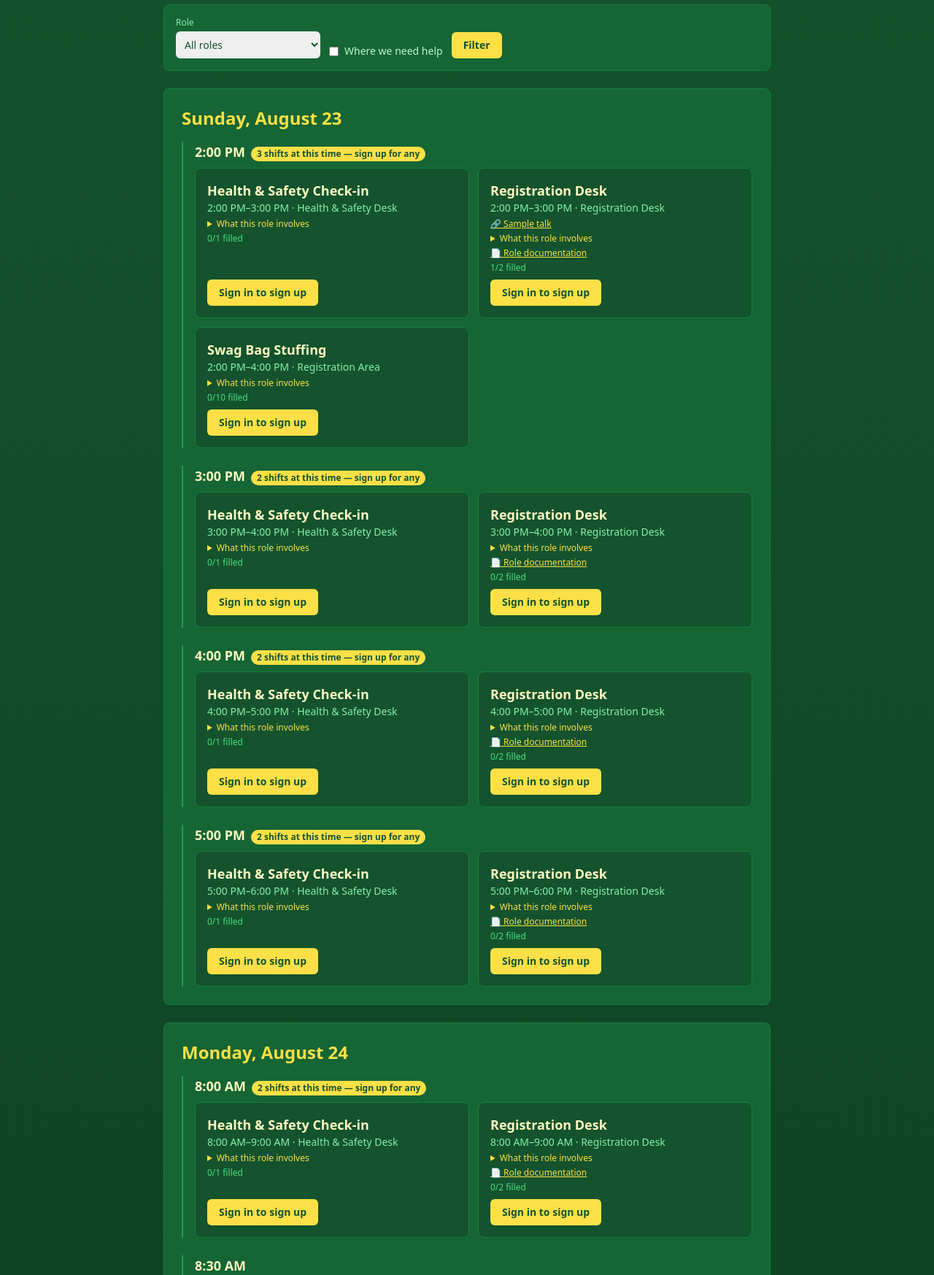
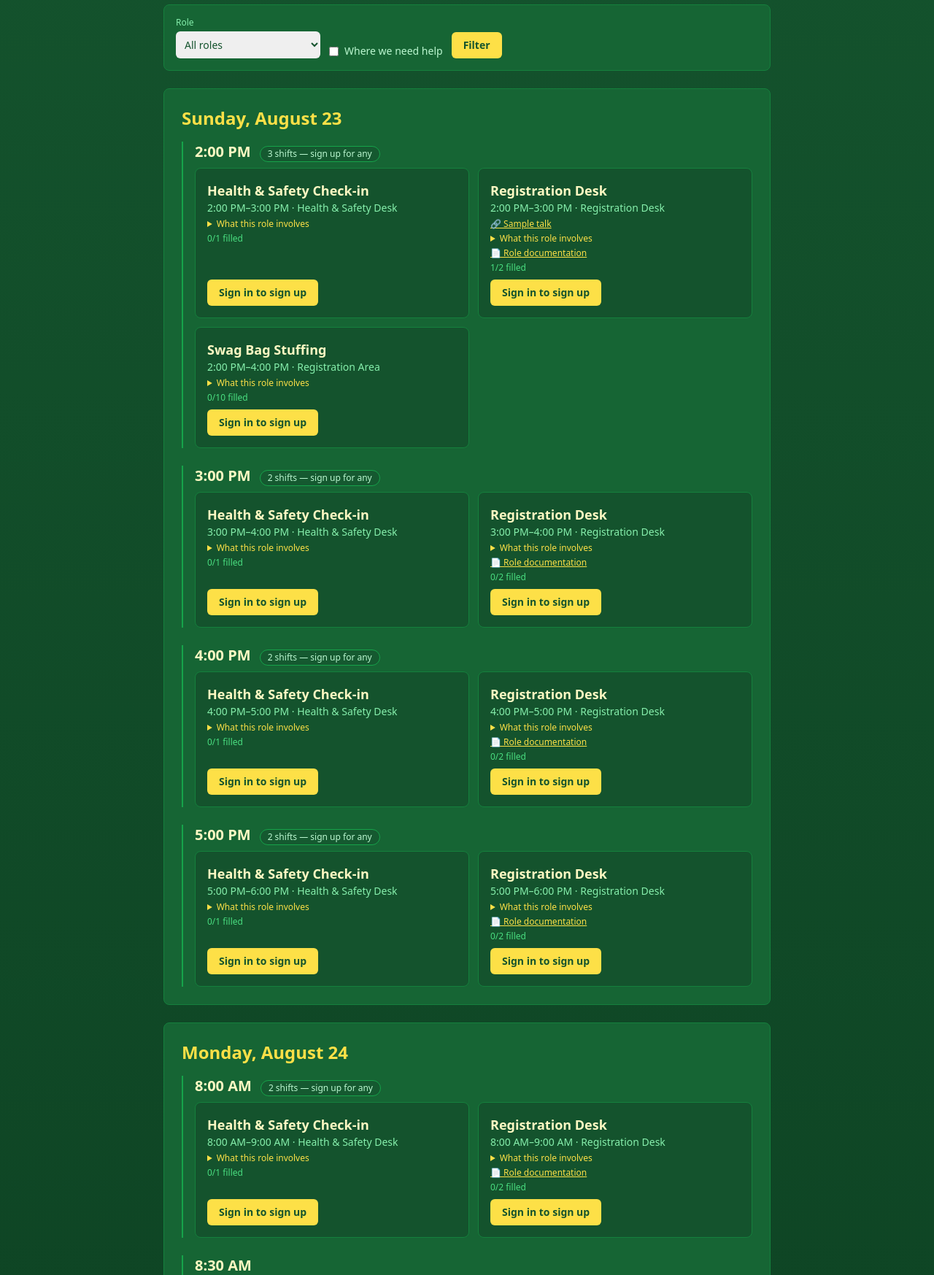
Before and after one commit to djangocon/djangoconus-automation, a Django app: page /volunteers/ in a window 1280 px wide. Shown: the part 192-1939 px from the top of the page at 73% size. Run offline with Django 4.2, Linux system fonts and the light colour scheme; data comes from the database, SQL or seed files in the repository; tables that the repository leaves empty hold one stand-in row (values such as "Sample post"); parts of the project's set-up code (start-up, migrations or seed data) failed here and were passed over; some libraries are stand-ins or nearby versions.

Commit message:
:lipstick: Quiet the timeslot badge so the time leads (#137)
Yellow is the sign-up colour on this page. A bright yellow pill on every
multi-shift slot — and there are a lot of them — competes with the
buttons volunteers are actually scanning for.

The badge drops to a bordered green chip, the time steps up a size so it
anchors the row, and the label loses "at this time", which the heading
directly above it already says.

Also applies ruff format to test_display_title.py: it was untracked when
lint last ran, and pre-commit --all-files only sees tracked files.

```diff
--- a/volunteers/templates/volunteers/shift_list.html
+++ b/volunteers/templates/volunteers/shift_list.html
@@ -92,13 +92,18 @@
                 <div class="flex flex-col gap-6">
                     {% for slot in time_groups %}
                         <div class="flex flex-col gap-2 border-l-2 border-green-600 pl-4">
-                            <div class="flex flex-wrap items-baseline gap-2">
-                                <h3 class="text-lg font-semibold text-yellow-100">
+                            <div class="flex flex-wrap items-baseline gap-x-3 gap-y-1">
+                                <h3 class="text-xl font-semibold text-yellow-100">
                                     <time datetime="{{ slot.grouper|date:'c' }}" class="whitespace-nowrap">{{ slot.grouper|date:"g:i A" }}</time>
                                 </h3>
                                 {% if slot.list|length > 1 %}
-                                    <span class="rounded-full bg-yellow-300 px-2 py-0.5 text-xs font-semibold text-green-900">
-                                        {{ slot.list|length }} shifts at this time — sign up for any
+                                    {% comment %}
+                                        Deliberately not yellow. Yellow is the sign-up colour on this page,
+                                        and with this many slots a bright informational pill on every one of
+                                        them competes with the buttons a volunteer is actually hunting for.
+                                    {% endcomment %}
+                                    <span class="rounded-full border border-green-600 bg-green-900/60 px-2.5 py-0.5 text-xs font-medium text-green-200">
+                                        {{ slot.list|length }} shifts — sign up for any
                                     </span>
                                 {% endif %}
                             </div>
```
Also changed, not shown: volunteers/tests/test_display_title.py (+1 -3 lines).
